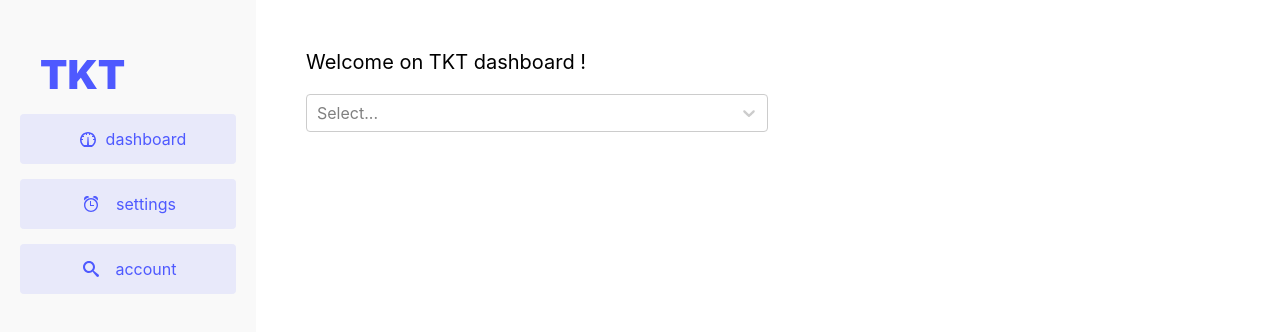
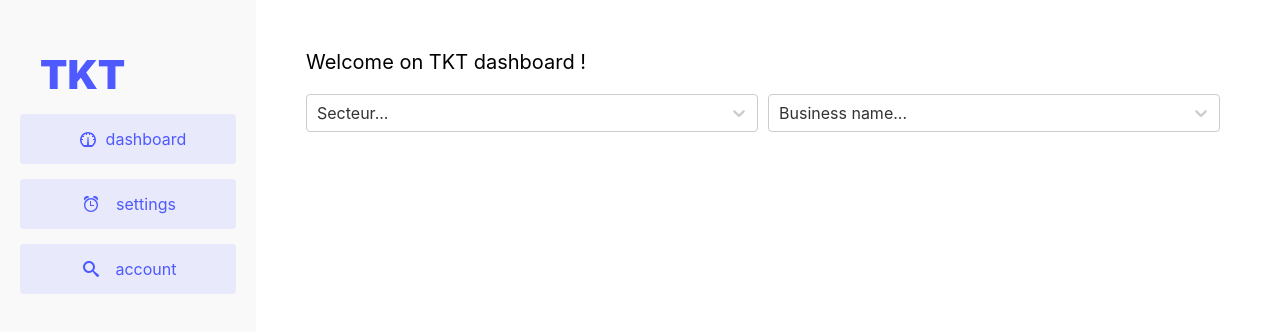
Before and after one commit to thomas-chaigneau/test-tc-tkt, a React (Create React App) app: page / in a window 1280 px wide. Shown: the top 332 px of the page. Built offline with nearby package versions, Linux system fonts and the light colour scheme; no server answers.

Commit message:
refacto: filters list

```diff
--- a/src/App.tsx
+++ b/src/App.tsx
@@ -1,4 +1,3 @@
-import React from 'react';
 import Dashboard from './views/Dashboard';
 import Navbar from './views/Navbar';
 
--- a/src/components/Select/index.tsx
+++ b/src/components/Select/index.tsx
@@ -8,7 +8,7 @@ export interface ISelectOption {
 }
 
 export interface ISelectProps {
-  value: ISelectOption | null;
+  value: ISelectOption | undefined;
   options: OptionsOrGroups<ISelectOption, GroupBase<ISelectOption>>;
   defaultValue: ISelectOption;
   onChange: any;
--- a/src/index.tsx
+++ b/src/index.tsx
@@ -1,4 +1,3 @@
-import React from 'react';
 import ReactDOM from 'react-dom/client';
 import './index.css';
 import App from './App';
--- a/src/views/BusinessDetailPage/index.tsx
+++ b/src/views/BusinessDetailPage/index.tsx
@@ -1,4 +1,4 @@
-import React, { useState, useEffect } from 'react';
+import { useState, useEffect } from 'react';
 
 import apiService from '../../services/api';
 
--- a/src/views/Dashboard/index.tsx
+++ b/src/views/Dashboard/index.tsx
@@ -1,10 +1,12 @@
-import React, { useState, useEffect, useMemo } from 'react';
+import { useState, useEffect, useMemo } from 'react';
 import { v4 as uuidv4 } from 'uuid';
 
 import Select, { ISelectOption } from '../../components/Select';
 import LoaderSpinner from '../../components/LoaderSpinner';
 
 import apiService, { IBusinessApiRes } from '../../services/api';
+
+import { findBusinnesFiltersOptions } from './utils';
 
 import styles from './styles.module.css';
 
@@ -13,7 +15,8 @@ const Dashboard = () => {
   const [businessList, setBusinessList] = useState<IBusinessApiRes[]>([]);
   const [businessListIsLoading, setBusinessListIsLoading] = useState<boolean>(false);
 
-  const [selectedSector, setSelectedSector] = useState<ISelectOption | null>(null);
+  const [selectedSectorFilter, setSelectedSectorFilter] = useState<ISelectOption | undefined>(undefined);
+  const [selectedBusinnesNameFilter, setselectedBusinnesNameFilter] = useState<ISelectOption | undefined>(undefined);
 
 
   useEffect(() => {
@@ -24,25 +27,18 @@ const Dashboard = () => {
       .finally(() => setBusinessListIsLoading(false))
   }, [])
 
-  // console.log({businessListIsLoading});
-  // console.log(businessList);
-
   const sectorFilterOptions = useMemo(
-    () => {
-      const uniqOptions: ISelectOption[]  = [];
-      if (businessList?.length > 0) {
-        for (let i = 0; i < businessList.length; i++) {
-          const currentSector = businessList[i]?.sector;
-          if (!uniqOptions.find(({ label }) => label === currentSector)) {
-            uniqOptions.push({ label: currentSector, value: uuidv4() })
-          }
-        }
-      }
-      return uniqOptions;
-    },
+    () => findBusinnesFiltersOptions(businessList, 'sector'),
     [businessList]
   );
 
+  const businessNameFilterOptions = useMemo(
+    () => findBusinnesFiltersOptions(businessList, 'name'),
+    [businessList]
+  );
+
+  console.log(businessList);
+  console.log(businessNameFilterOptions);
 
   return (
     <div className={styles.root}>
@@ -55,16 +51,16 @@ const Dashboard = () => {
       <div className={styles.selectorsContainer}>
         <Select
           options={sectorFilterOptions}
-          value={selectedSector}
-          defaultValue={{ label: 'selector', value: uuidv4()}}
-          onChange={(selected: ISelectOption) => setSelectedSector(selected)}
+          value={selectedSectorFilter}
+          defaultValue={{ label: 'Secteur...', value: uuidv4()}}
+          onChange={(selected: ISelectOption) => setSelectedSectorFilter(selected)}
         />
-        {/* <Select
-          options={[{ label: 'toto', value: '987987'}]}
-          value={{ label: 'toto', value: '987987'}}
-          defaultValue={{ label: 'selector', value: uuidv4()}}
-          onChange={(e: SyntheticEvent) => console.log(e.target)}
-        /> */}
+        <Select
+          options={businessNameFilterOptions}
+          value={selectedBusinnesNameFilter}
+          defaultValue={{ label: 'Business name...', value: uuidv4()}}
+          onChange={(selected: ISelectOption) => setselectedBusinnesNameFilter(selected)}
+        />
       </div>
       )}
     </div>
--- /dev/null
+++ b/src/views/Dashboard/utils.ts
@@ -0,0 +1,18 @@
+import { v4 as uuidv4 } from 'uuid';
+import { ISelectOption } from '../../components/Select';
+
+import { IBusinessApiRes } from '../../services/api';
+
+export const findBusinnesFiltersOptions = (businessList: IBusinessApiRes[], type: 'name' | 'sector') => {
+  const uniqOptions: ISelectOption[]  = [];
+  if (businessList?.length > 0) {
+    for (let i = 0; i < businessList.length; i++) {
+      const currentLabel: string = businessList[i][type];
+      if (!uniqOptions.find(({ label }) => label === currentLabel)) {
+        uniqOptions.push({ label: currentLabel, value: uuidv4() })
+      }
+    }
+  }
+  return uniqOptions;
+
+}
```
